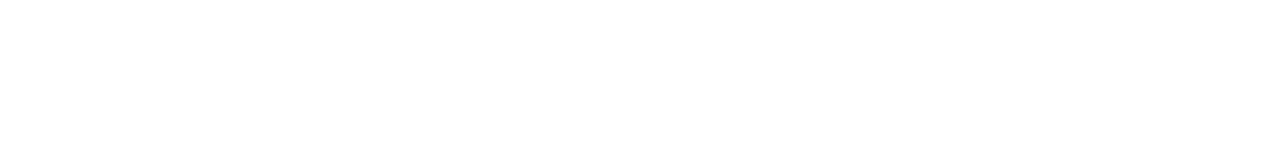
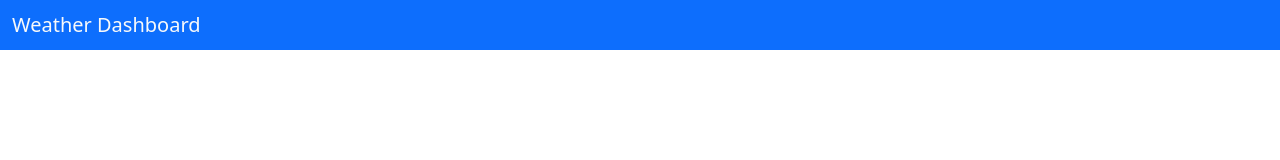
Before and after one commit to AllSystemsRGeorge/WeatherApp, a plain HTML site: page index.html in a window 1280 px wide. Drawn offline with nearby package versions, Linux system fonts and the light colour scheme.

Commit message:
Completed Reset CSS

```diff
--- a/Assets/CSS/reset.css
+++ b/Assets/CSS/reset.css
@@ -0,0 +1,48 @@
+/* http://meyerweb.com/eric/tools/css/reset/
+   v2.0 | 20110126
+   License: none (public domain)
+*/
+
+html, body, div, span, applet, object, iframe,
+h1, h2, h3, h4, h5, h6, p, blockquote, pre,
+a, abbr, acronym, address, big, cite, code,
+del, dfn, em, img, ins, kbd, q, s, samp,
+small, strike, strong, sub, sup, tt, var,
+b, u, i, center,
+dl, dt, dd, ol, ul, li,
+fieldset, form, label, legend,
+table, caption, tbody, tfoot, thead, tr, th, td,
+article, aside, canvas, details, embed,
+figure, figcaption, footer, header, hgroup,
+menu, nav, output, ruby, section, summary,
+time, mark, audio, video {
+	margin: 0;
+	padding: 0;
+	border: 0;
+	font-size: 100%;
+	font: inherit;
+	vertical-align: baseline;
+}
+/* HTML5 display-role reset for older browsers */
+article, aside, details, figcaption, figure,
+footer, header, hgroup, menu, nav, section {
+	display: block;
+}
+body {
+	line-height: 1;
+}
+ol, ul {
+	list-style: none;
+}
+blockquote, q {
+	quotes: none;
+}
+blockquote:before, blockquote:after,
+q:before, q:after {
+	content: '';
+	content: none;
+}
+table {
+	border-collapse: collapse;
+	border-spacing: 0;
+}
--- a/index.html
+++ b/index.html
@@ -5,8 +5,22 @@
     <meta http-equiv="X-UA-Compatible" content="IE=edge">
     <meta name="viewport" content="width=device-width, initial-scale=1.0">
     <title>Weather Dashboard</title>
+    <link href="https://cdn.jsdelivr.net/npm/bootstrap@5.2.0-beta1/dist/css/bootstrap.min.css" rel="stylesheet" integrity="sha384-0evHe/X+R7YkIZDRvuzKMRqM+OrBnVFBL6DOitfPri4tjfHxaWutUpFmBp4vmVor" crossorigin="anonymous">
+    <link rel="reset" href="assets/CSS/reset.css">
+    <link rel="stylesheet" href="assets/CSS/style.css">
 </head>
+
+<!-- Here is the header bar -->
+<nav class="navbar bg-primary">
+    <div class="container-fluid">
+      <span class="navbar-brand text-light mb-0 h1">Weather Dashboard</span>
+    </div>
+  </nav>
+
+
+
 <body>
 
+    <script src="https://cdn.jsdelivr.net/npm/bootstrap@5.2.0-beta1/dist/js/bootstrap.bundle.min.js" integrity="sha384-pprn3073KE6tl6bjs2QrFaJGz5/SUsLqktiwsUTF55Jfv3qYSDhgCecCxMW52nD2" crossorigin="anonymous"></script>
 </body>
 </html>
```
